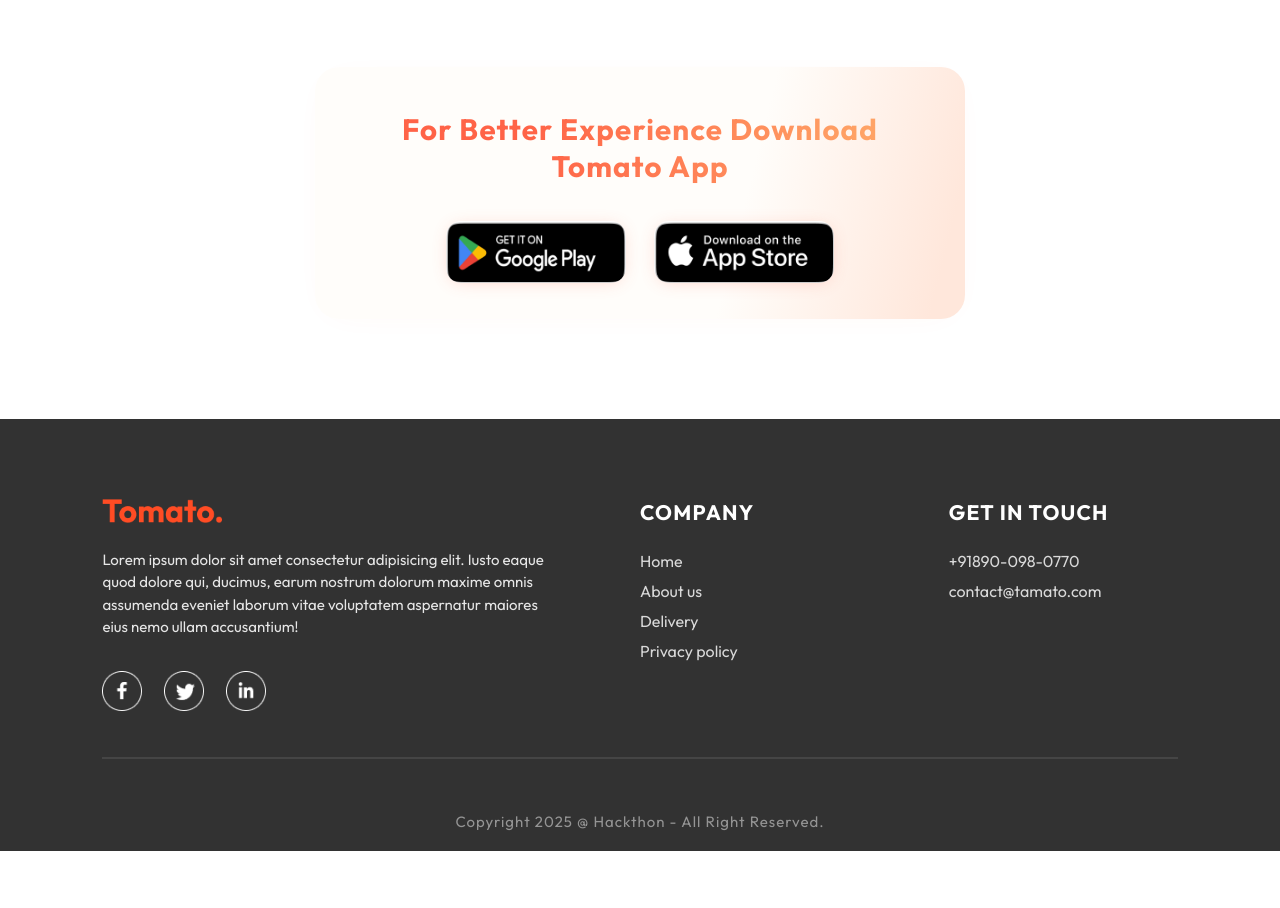
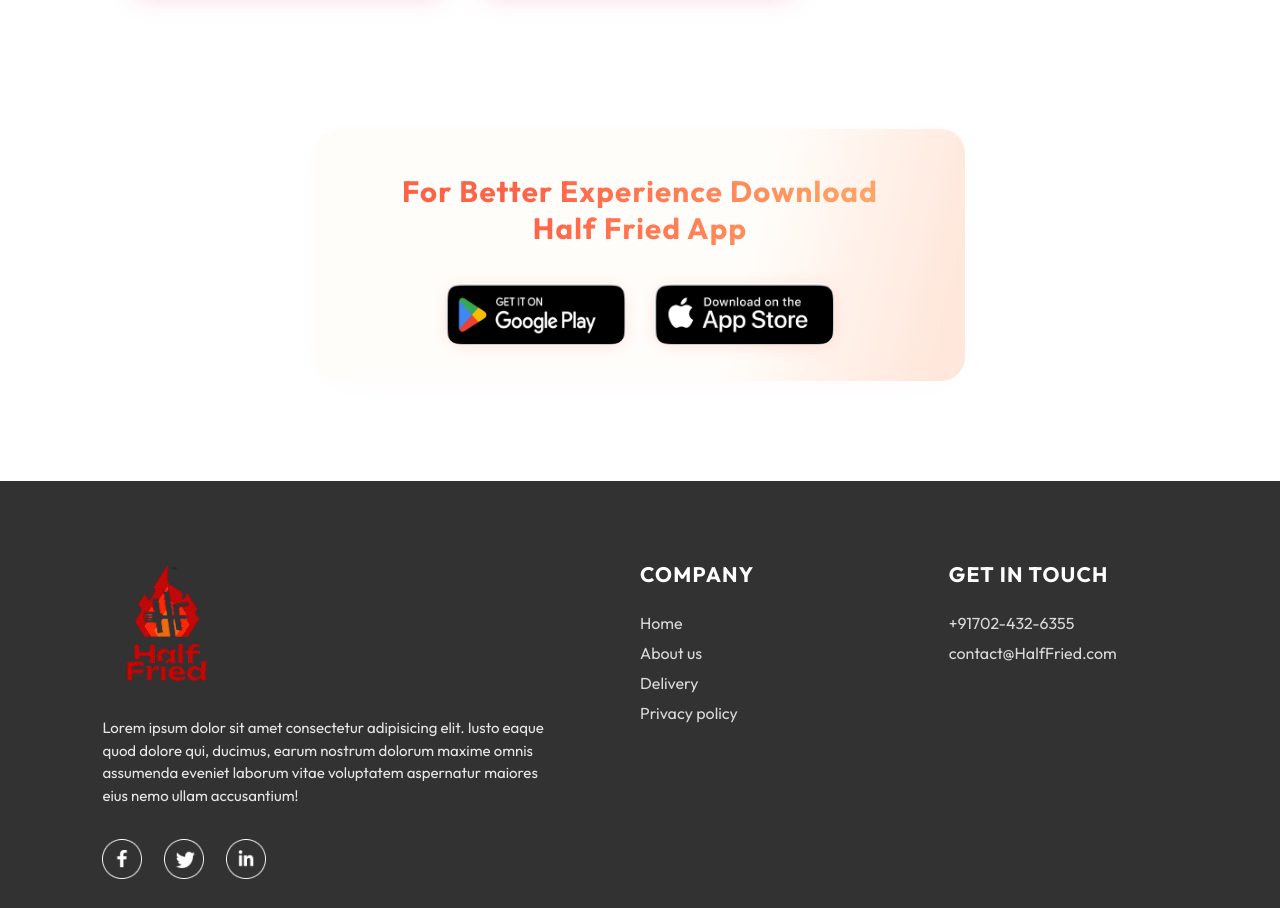
Before and after one commit to KanakYadav001/Food-Website, a React (Vite) app: page / in a window 1280 px wide. Shown: the part 6386-7294 px from the top of the page. Before the commit the page ends 7237 px from the top, so only its background shows below. Built offline with nearby package versions, Linux system fonts and the light colour scheme.

Commit message:
logo fix

```diff
--- a/src/components/AppDownload/AppDownlod.jsx
+++ b/src/components/AppDownload/AppDownlod.jsx
@@ -4,7 +4,7 @@
 const AppDownlod = () => {
   return (
     <div className='app-download' id='app-download'>
-      <p>For Better Experience Download <br /> Tomato App</p>
+      <p>For Better Experience Download <br /> Half Fried App</p>
       <div className='app-download-platforms'>
         <img src={assets.play_store} alt="" />
         <img src={assets.app_store} alt="" />
--- a/src/components/Footer/Footer.css
+++ b/src/components/Footer/Footer.css
@@ -18,7 +18,6 @@
   grid-template-columns: 2fr 1fr 1fr;
   gap: 80px;
 }
-
 
 .footer-content-left {
   opacity: 0;
@@ -45,7 +44,7 @@
 
 
 .footer-content-left img {
-  width: 120px;
+  width: 130px;
   margin-bottom: 6px;
 }
 
--- a/src/components/Footer/Footer.jsx
+++ b/src/components/Footer/Footer.jsx
@@ -7,7 +7,7 @@
     <div className='footer' id='footer' data-aos="fade-up">
       <div className="footer-content">
         <div className="footer-content-left">
-          <img src={assets.logo} alt="" />
+          <img className='flogo' src={assets.logo} alt="" />
           <p>Lorem ipsum dolor sit amet consectetur adipisicing elit. Iusto eaque quod dolore qui, ducimus, earum nostrum dolorum maxime omnis assumenda eveniet laborum vitae voluptatem aspernatur maiores eius nemo ullam accusantium!</p>
           <div className="footer-social-icons">
             <img src={assets.facebook_icon} alt="" />
@@ -27,8 +27,8 @@
         <div className="footer-content-right">
           <h2>GET IN TOUCH</h2>
           <ul>
-            <li>+91890-098-0770</li>
-            <li>contact@tamato.com</li>
+            <li>+91702-432-6355</li>
+            <li>contact@HalfFried.com</li>
           </ul>
         </div>
       </div>
--- a/src/components/Navbar/Navbar.css
+++ b/src/components/Navbar/Navbar.css
@@ -22,7 +22,7 @@
 }
 
 .navbar .logo {
-  width: 150px;
+  width: 100px;
 }
 
 .navbar-menu {
```
Also changed, not shown: src/assets/logo.png.
